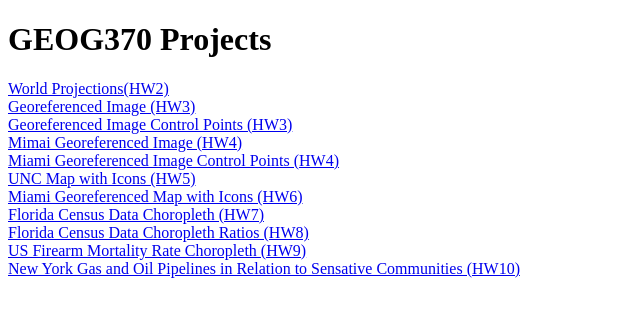
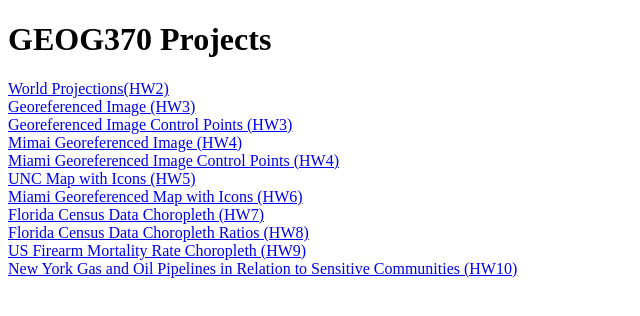
Before and after one commit to jbrazer/GEOG370Spring21, a plain HTML site: page index.html in a window 1280 px wide. Shown: the full height of the page, 0-640 px from the left. Drawn offline with Linux system fonts and the light colour scheme.

Commit message:
sansative fix

```diff
--- a/index.html
+++ b/index.html
@@ -27,6 +27,6 @@
     <br>
     <a href="./HW9/HW9index.html"> US Firearm Mortality Rate Choropleth (HW9)</a>
     <br>
-    <a href="./HW10/hw10_index.html"> New York Gas and Oil Pipelines in Relation to Sensative Communities (HW10)</a>
+    <a href="./HW10/hw10_index.html"> New York Gas and Oil Pipelines in Relation to Sensitive Communities (HW10)</a>
 </body>
 </html>
```
